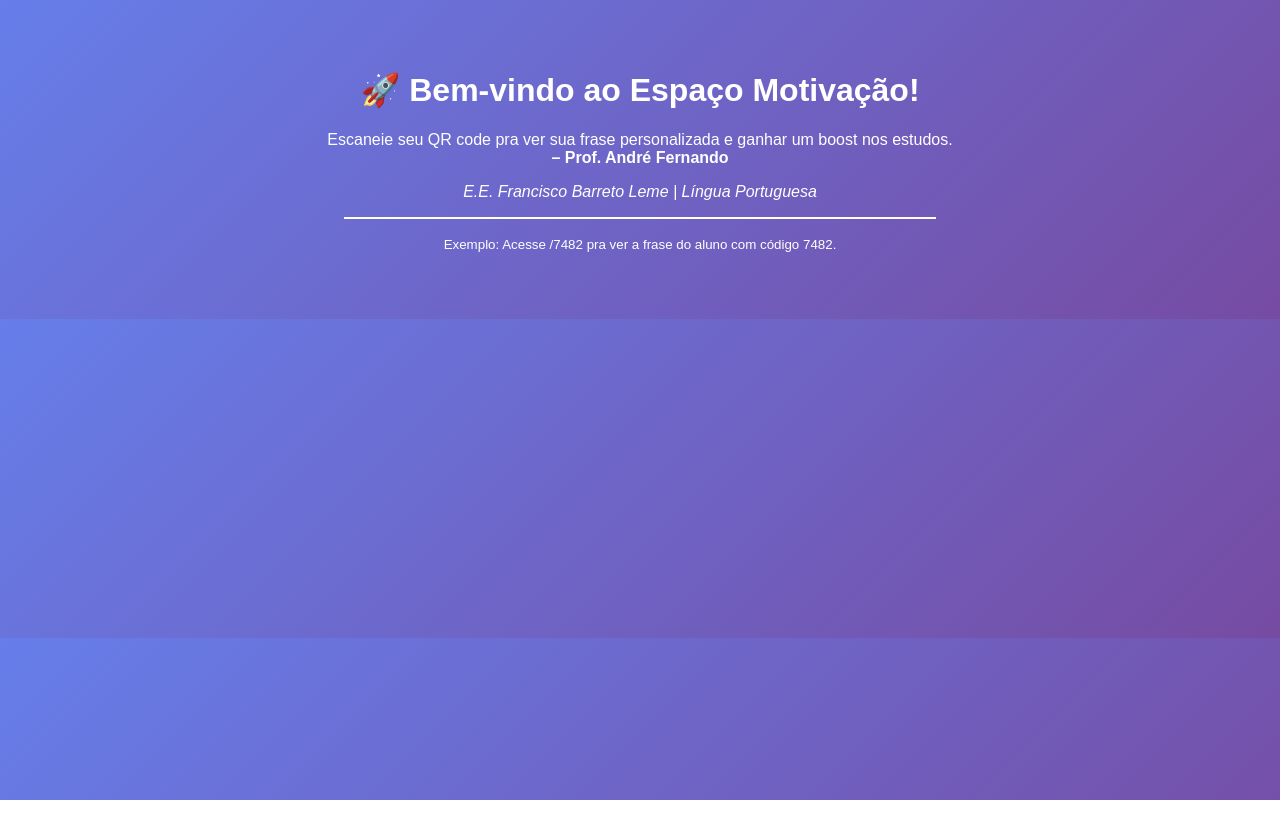
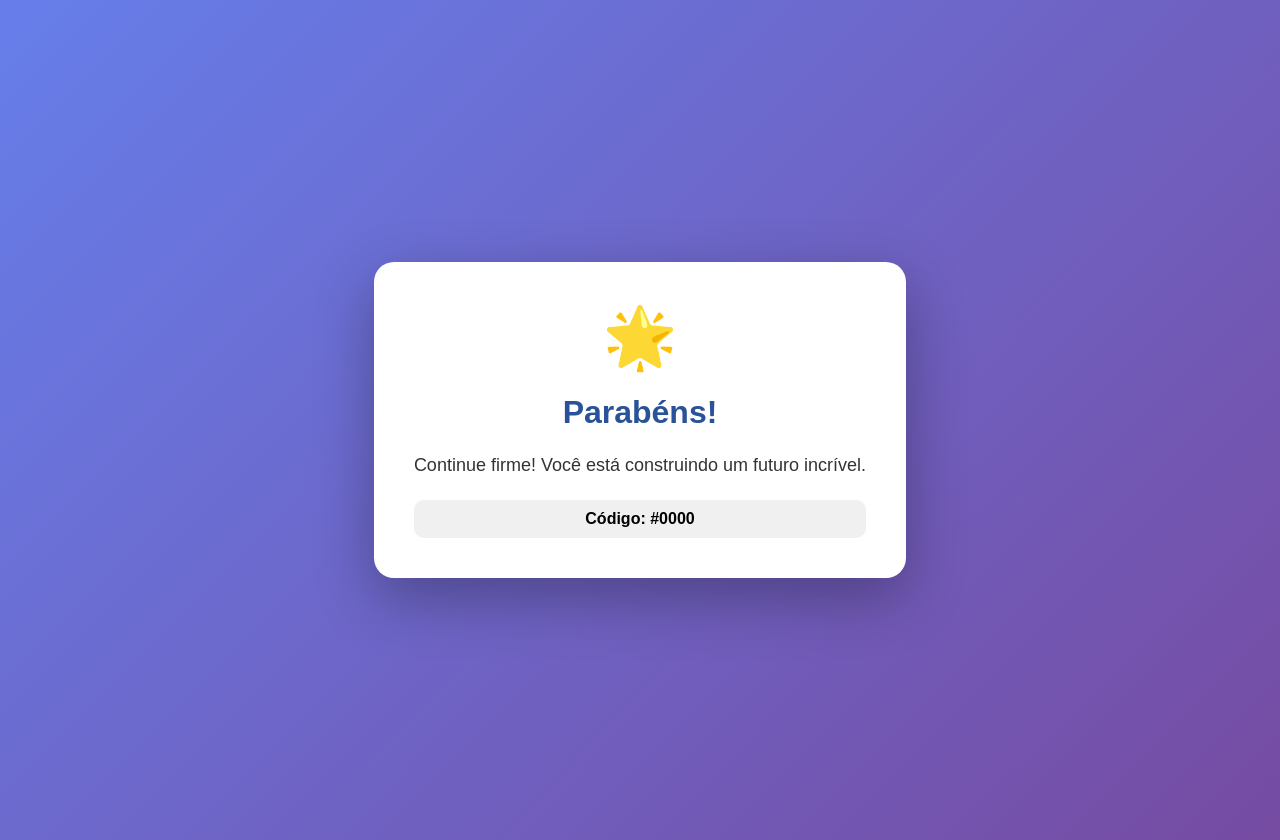
Before and after one commit to Prof-Tec-Inov-Anfer/motivacao-alunos, a plain HTML site: page index.html in a window 1280 px wide. Before the commit the page ends 800 px from the top, so only its background shows below. Drawn offline with Linux system fonts and the light colour scheme.

Commit message:
Update index.html

```diff
--- a/index.html
+++ b/index.html
@@ -1,84 +1,76 @@
 <!DOCTYPE html>
 <html lang="pt-BR">
 <head>
-    <title>Prof. André Motiva</title>
     <meta charset="UTF-8">
     <meta name="viewport" content="width=device-width, initial-scale=1.0">
+    <title>Mensagem Motivacional</title>
     <style>
-        body { text-align: center; background: linear-gradient(135deg, #667eea 0%, #764ba2 100%); color: white; padding: 50px; font-family: Arial; margin: 0; }
-        h1 { font-size: 2em; }
-        .frase { font-size: 28px; font-style: italic; margin: 30px 0; padding: 20px; background: rgba(255,255,255,0.1); border-radius: 10px; max-width: 600px; margin: auto; }
-        .turma { font-size: 18px; margin: 20px 0; }
-        a { color: #fff; text-decoration: underline; font-size: 18px; }
-        .erro { font-size: 20px; color: #ffcc00; }
+        body {
+            font-family: Arial, sans-serif;
+            background: linear-gradient(135deg, #667eea 0%, #764ba2 100%);
+            display: flex;
+            align-items: center;
+            justify-content: center;
+            min-height: 100vh;
+            margin: 0;
+            padding: 20px;
+        }
+        .card {
+            background: white;
+            border-radius: 20px;
+            padding: 40px;
+            max-width: 500px;
+            text-align: center;
+            box-shadow: 0 20px 60px rgba(0,0,0,0.3);
+        }
+        .emoji {
+            font-size: 60px;
+            margin-bottom: 20px;
+        }
+        h1 {
+            color: #2a5298;
+            margin-bottom: 20px;
+        }
+        p {
+            font-size: 18px;
+            line-height: 1.6;
+            color: #333;
+        }
+        .code {
+            background: #f0f0f0;
+            padding: 10px;
+            border-radius: 10px;
+            margin-top: 20px;
+            font-weight: bold;
+        }
     </style>
 </head>
 <body>
-    <h1 id="titulo">🚀 Bem-vindo ao Espaço Motivação!</h1>
-    <p id="descricao">Escaneie seu QR code pra ver sua frase personalizada e ganhar um boost nos estudos. <br><strong>– Prof. André Fernando</strong></p>
-    <p id="escola"><em>E.E. Francisco Barreto Leme | Língua Portuguesa</em></p>
-    <hr style="border: 1px solid white; width: 50%;">
-    <p id="exemplo"><small>Exemplo: Acesse /7482 pra ver a frase do aluno com código 7482.</small></p>
+    <div class="card">
+        <div class="emoji">🌟</div>
+        <h1>Parabéns!</h1>
+        <p id="mensagem">Você escaneou o QR Code! Continue focado nos seus estudos.</p>
+        <div class="code" id="codigo">Código: #0000</div>
+    </div>
 
     <script>
-        // Todas as 38 frases embutidas (de A e B)
-        const frases = {
-            '7482': { nome: 'BRUNO RODRIGUES SILVA', frase: 'A leitura amplia horizontes de conhecimento.', turma: '1ª Série A' },
-            '5239': { nome: 'CRISTIAN DOS SANTOS CORREA', frase: 'Seu esforço genuíno faz toda a diferença.', turma: '1ª Série A' },
-            '8156': { nome: 'DAVI OLIVEIRA MEIRELES', frase: 'Você tem um potencial incrível para crescer.', turma: '1ª Série A' },
-            '3947': { nome: 'FABIO LEONARDO FERNANDES VELIDO', frase: 'Cada desafio superado te torna mais forte.', turma: '1ª Série A' },
-            '6821': { nome: 'IAN PEREIRA TAVARES', frase: 'Sua dedicação aos estudos é admirável.', turma: '1ª Série A' },
-            '2574': { nome: 'JULIA ROBERTA DA SILVA', frase: 'Continue acreditando no seu potencial único.', turma: '1ª Série A' },
-            '9163': { nome: 'LAIS DA SILVA CONCEICAO', frase: 'Você está construindo um futuro brilhante.', turma: '1ª Série A' },
-            '4738': { nome: 'NICOLY DO NASCIMENTO RODRIGUES', frase: 'Sua persistência é a chave do sucesso.', turma: '1ª Série A' },
-            '5892': { nome: 'PAOLA ROSARIA DE LIMA DOS SANTOS', frase: 'Cada página lida te aproxima dos objetivos.', turma: '1ª Série A' },
-            '7345': { nome: 'PAULA EDUARDA FAVORETO FERREIRA', frase: 'Você é capaz de alcançar grandes conquistas.', turma: '1ª Série A' },
-            '2916': { nome: 'STHEFANY CAMILLI NASCIMENTO GOMES SILVA', frase: 'Seu comprometimento faz a diferença sempre.', turma: '1ª Série A' },
-            '8427': { nome: 'VICTOR GABRIEL DA SILVA CARQUIOLO', frase: 'Continue firme na busca pelo conhecimento.', turma: '1ª Série A' },
-            '6153': { nome: 'MARIA LUISA DE JESUS THIMOTEO', frase: 'Você está evoluindo a cada novo desafio.', turma: '1ª Série A' },
-            '3784': { nome: 'BIANCA GOMES GONCALVES', frase: 'Sua curiosidade é uma grande aliada sempre.', turma: '1ª Série A' },
-            '9521': { nome: 'MURILO DUARTE ALVES CARO DE GODOY', frase: 'Você demonstra maturidade em seus estudos.', turma: '1ª Série A' },
-            '4269': { nome: 'NIKOLY SANCHES CANARI', frase: 'Sua evolução ao longo do tempo impressiona.', turma: '1ª Série A' },
-            '7658': { nome: 'GABRIEL HENRIQUE DE MELO ROCHA', frase: 'Continue investindo no seu desenvolvimento pessoal.', turma: '1ª Série A' },
-            '5134': { nome: 'KAUA JOSE ALVES GOMES', frase: 'Você tem um olhar crítico admirável.', turma: '1ª Série A' },
-            '2847': { nome: 'NICOLY EMANUELLE FLORIANO GODOI', frase: 'Sua determinação é inspiradora para todos.', turma: '1ª Série A' },
-            '6943': { nome: 'KARLOS ALEXANDRE LEAO DE SOUSA', frase: 'Você já superou tantos desafios importantes.', turma: '1ª Série B' },
-            '8217': { nome: 'BRUNO ARCELINA RIBEIRO', frase: 'Sua resiliência é uma qualidade excepcional.', turma: '1ª Série B' },
-            '3562': { nome: 'CESAR HERMINIO ROMANO JUNIOR', frase: 'Continue enfrentando obstáculos com coragem sempre.', turma: '1ª Série B' },
-            '9185': { nome: 'SOPHIA IOTTI NAVARRO', frase: 'Cada dificuldade vencida te prepara melhor.', turma: '1ª Série B' },
-            '4728': { nome: 'EMILY NUNES DE QUEIROZ', frase: 'Você é mais forte do que imagina.', turma: '1ª Série B' },
-            '7391': { nome: 'ERIC XAVIER DE JESUS', frase: 'Seus sonhos são válidos e alcançáveis.', turma: '1ª Série B' },
-            '2456': { nome: 'JULIANE ROBERTA REIS DA SILVA', frase: 'O futuro pertence aos que acreditam.', turma: '1ª Série B' },
-            '8634': { nome: 'ANA LUIZA COCIELLO PRINCEPE', frase: 'Você está construindo bases sólidas do sucesso.', turma: '1ª Série B' },
-            '5179': { nome: 'MARY EDUARDA DA SILVA', frase: 'Suas escolhas de hoje moldam o amanhã.', turma: '1ª Série B' },
-            '3942': { nome: 'VERONICA SOUZA BISPO', frase: 'A leitura abre portas para mundos infinitos.', turma: '1ª Série B' },
-            '6285': { nome: 'VINICIUS ALEXANDRE ROSA CARDOSO', frase: 'Dominar a língua é dominar a expressão.', turma: '1ª Série B' },
-            '9517': { nome: 'LUIZ FELIPE RODRIGUES SANTOS', frase: 'Cada texto interpretado amplia sua visão.', turma: '1ª Série B' },
-            '4863': { nome: 'ANTONY RAFAEL JOAQUIM DOS SANTOS', frase: 'A palavra tem poder e você aprende.', turma: '1ª Série B' },
-            '7249': { nome: 'THAILA DA COSTA SANTOS', frase: 'Ler é viajar sem sair do lugar.', turma: '1ª Série B' },
-            '2735': { nome: 'JULIANA VICTÓRIA GOMES DA SILVA', frase: 'Você faz parte de uma turma incrível.', turma: '1ª Série B' },
-            '8491': { nome: 'DILAN ESTEBAN PEDREROS CARDENA', frase: 'Sua presença enriquece nossa sala de aula.', turma: '1ª Série B' },
-            '5628': { nome: 'LARISSA FERNANDES DE SOUZA', frase: 'Aprender é mais bonito quando compartilhado sempre.', turma: '1ª Série B' },
-            '3154': { nome: 'JENIFFER ROSA FERREIRA DOS SANTOS', frase: 'Você inspira seus colegas com dedicação.', turma: '1ª Série B' },
-            '9376': { nome: 'CAIQUE SOUZA DE OLIVEIRA', frase: 'Nossa turma é melhor porque você está.', turma: '1ª Série B' }
-        };
+        // Pegar código da URL
+        const params = new URLSearchParams(window.location.search);
+        const codigo = params.get('codigo') || '0000';
 
-        // Pega o código do URL (ex: /7482)
-        const path = window.location.pathname;
-        const codigo = path.substring(1); // Remove a /
+        document.getElementById('codigo').textContent = `Código: #${codigo}`;
 
-        if (frases[codigo]) {
-            const aluno = frases[codigo];
-            document.getElementById('titulo').innerHTML = `🌟 Ei, ${aluno.nome}!`;
-            document.getElementById('descricao').innerHTML = `<p style="font-size: 28px; font-style: italic; margin: 30px 0; padding: 20px; background: rgba(255,255,255,0.1); border-radius: 10px;">"${aluno.frase}"</p>`;
-            document.getElementById('escola').innerHTML = `<em>– Sua frase exclusiva do Prof. André Fernando</em><p>Continue brilhando na ${aluno.turma}! 📚✨</p><a href="/" style="color: #fff; text-decoration: underline; font-size: 18px;">← Voltar ao Início</a>`;
-            document.getElementById('exemplo').style.display = 'none'; // Esconde o exemplo
-        } else {
-            // Página inicial se não tiver código
-            document.getElementById('descricao').innerHTML = 'Escaneie seu QR code pra ver sua frase personalizada e ganhar um boost nos estudos. <br><strong>– Prof. André Fernando</strong>';
-            document.getElementById('escola').innerHTML = '<em>E.E. Francisco Barreto Leme | Língua Portuguesa</em>';
-            document.getElementById('exemplo').style.display = 'block';
-        }
+        // Mensagens motivacionais aleatórias
+        const mensagens = [
+            "Você está no caminho certo! Continue se dedicando aos estudos.",
+            "Cada esforço conta! Você é capaz de grandes conquistas.",
+            "O conhecimento é a chave para o seu futuro brilhante.",
+            "Parabéns pela dedicação! Seu empenho fará a diferença.",
+            "Continue firme! Você está construindo um futuro incrível."
+        ];
+
+        const mensagemAleatoria = mensagens[Math.floor(Math.random() * mensagens.length)];
+        document.getElementById('mensagem').textContent = mensagemAleatoria;
     </script>
 </body>
 </html>
```
